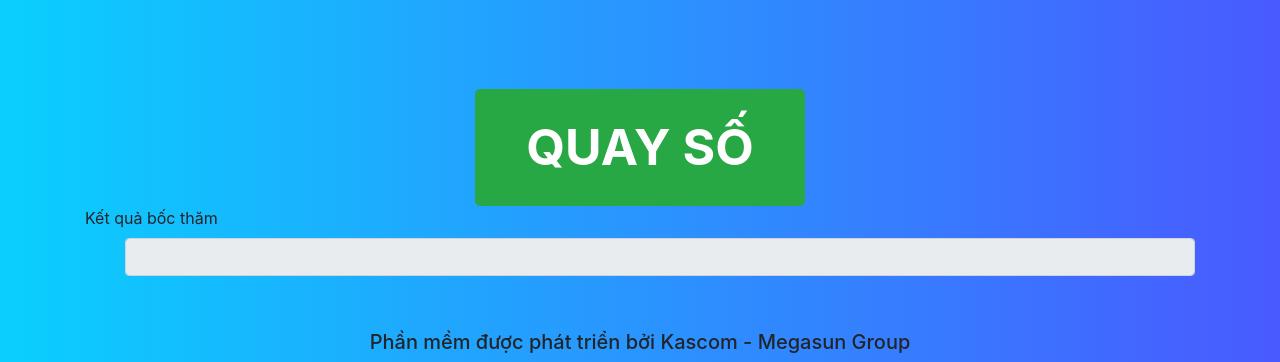
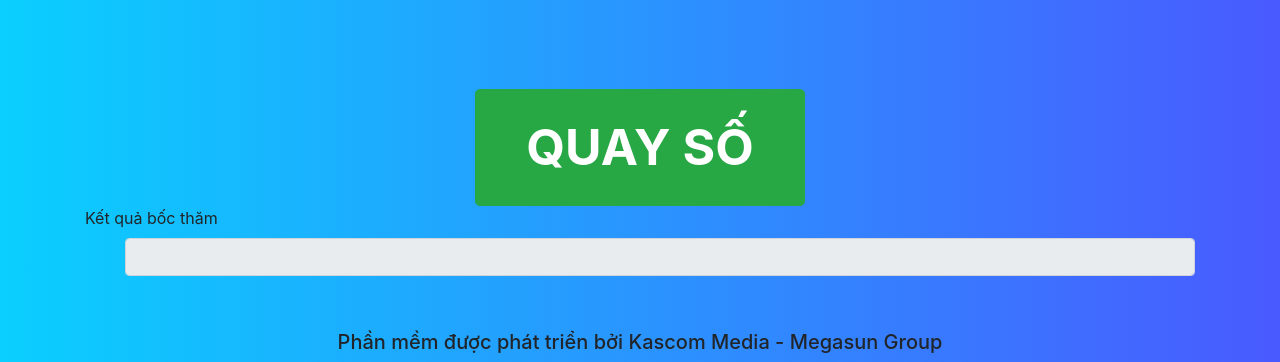
Before and after one commit to megasungroup/megasungroup, a plain HTML site: page index.html in a window 1280 px wide. Shown: the part 493-855 px from the top of the page. Drawn offline with nearby package versions, Linux system fonts and the light colour scheme.

Commit message:
Update index.html

```diff
--- a/index.html
+++ b/index.html
@@ -180,7 +180,7 @@
         </div>
         <footer id="footer">
             <br>
-            <h5>Phần mềm được phát triển bởi Kascom - Megasun Group</h5>
+            <h5>Phần mềm được phát triển bởi Kascom Media - Megasun Group</h5>
         </footer>
         <audio preload="auto" id="bg-sound" src="https://tbit.vn/cdn/chiec-non-ky-dieu.mov" loop />
     </div>
```
